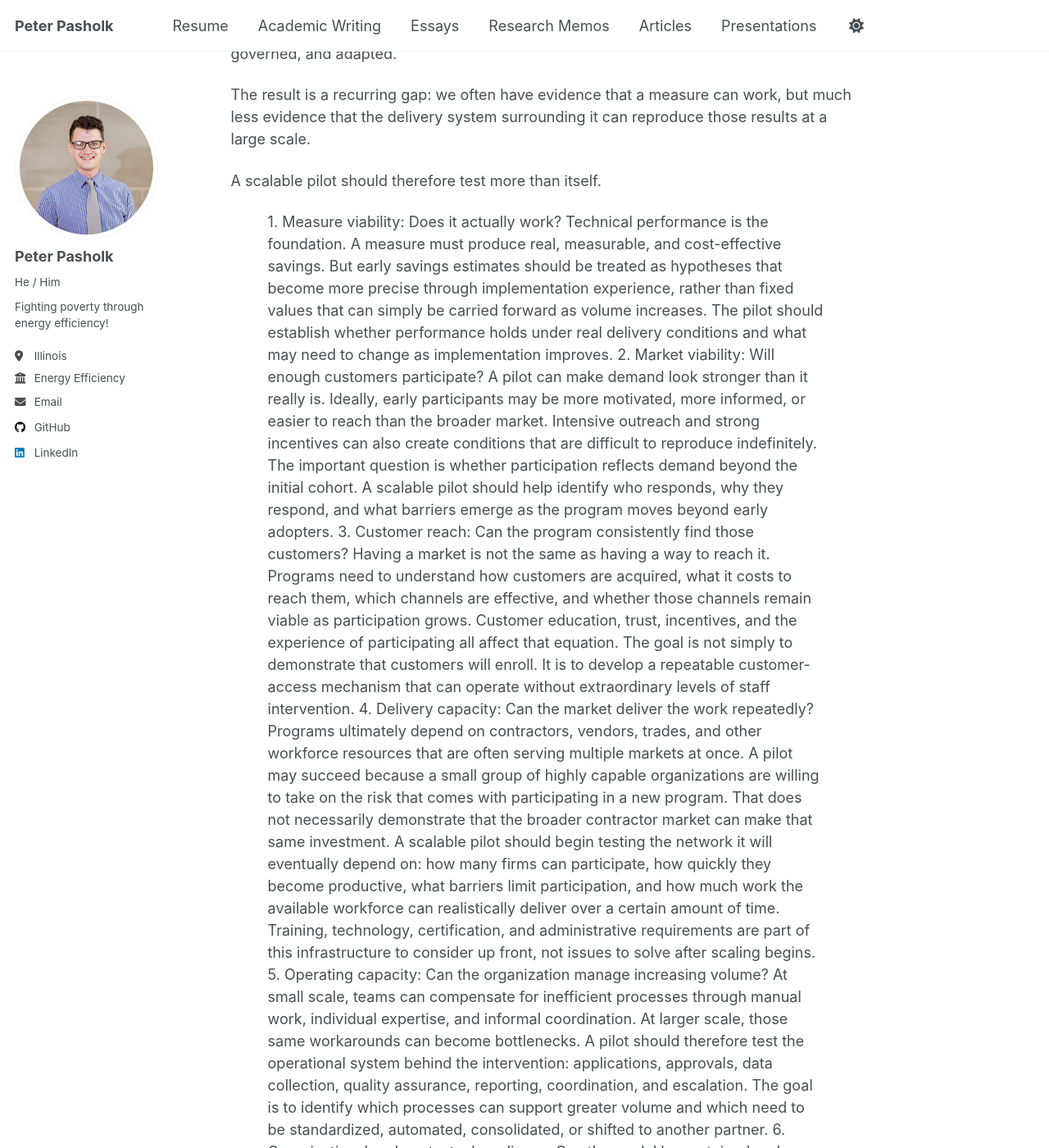
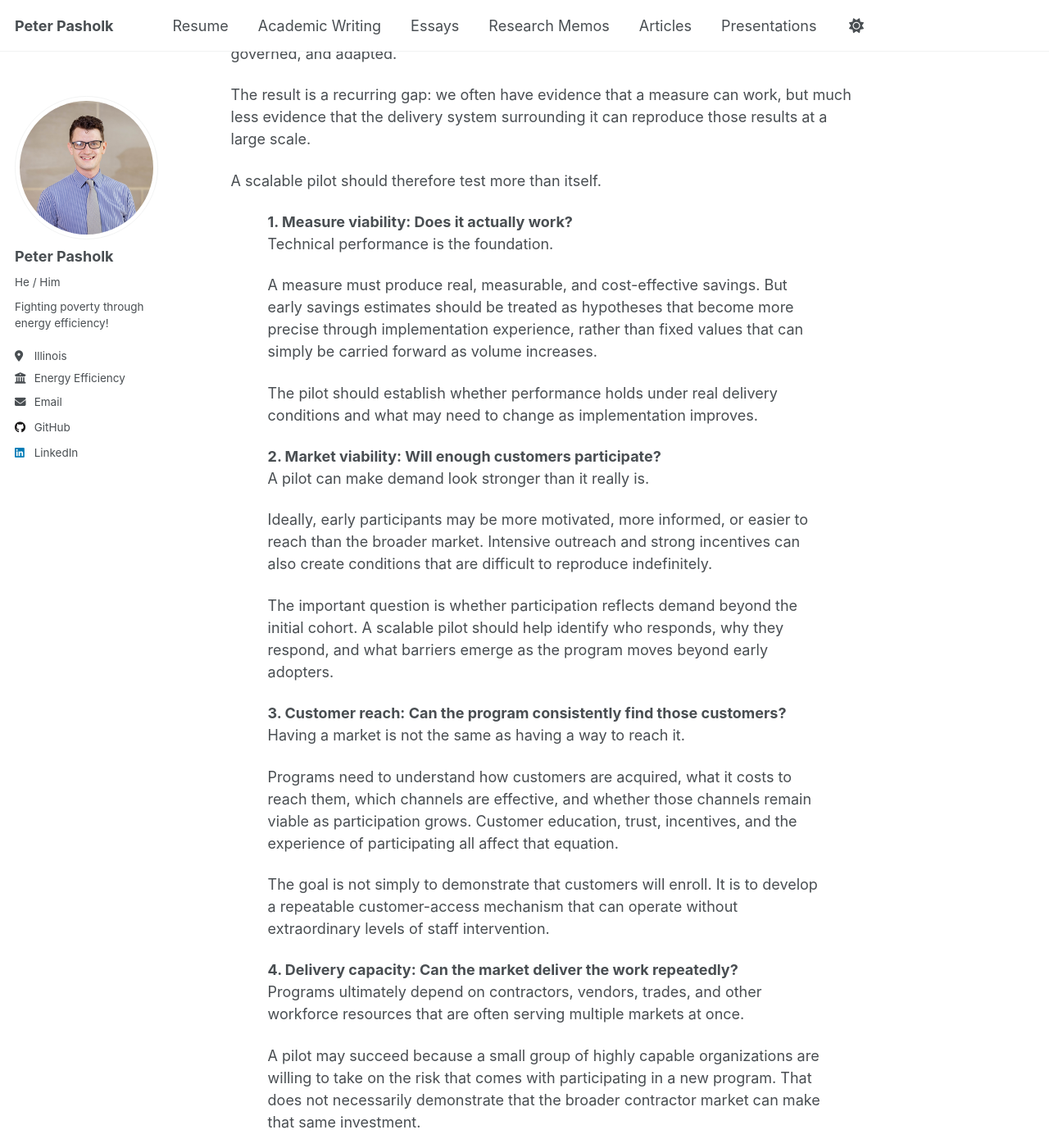
Before and after one commit to ppasholk/ppasholk.github.io, a Jekyll site: the page built from _teaching/pilot-to-portfolio.md, in a window 1280 px wide and 1400 px high, scrolled down 2153 px. Shown: the whole window at 82% size. Built offline with Jekyll 4.4.1, drawn with Linux system fonts in a browser that asks for light colours; a script that is not in the unit is left out; some of the changed text lies outside the part shown.

Commit message:
Format and enhance content in pilot-to-portfolio.md

```diff
--- a/_teaching/pilot-to-portfolio.md
+++ b/_teaching/pilot-to-portfolio.md
@@ -113,96 +113,96 @@ it can reproduce those results at a large scale.
 
 A scalable pilot should therefore test more than itself.
 <div class="list-framework">
-1. Measure viability: Does it actually work?
+<strong>1. Measure viability: Does it actually work?</strong>
 
-Technical performance is the foundation.
+<p>Technical performance is the foundation.</p>
 
-A measure must produce real, measurable, and cost-effective
+<p>A measure must produce real, measurable, and cost-effective
 savings. But early savings estimates should be treated as hypotheses that
 become more precise through implementation experience, rather than fixed values
-that can simply be carried forward as volume increases.
+that can simply be carried forward as volume increases.</p>
 
-The pilot should establish whether performance holds under
+<p>The pilot should establish whether performance holds under
 real delivery conditions and what may need to change as implementation
-improves.
+improves.</p>
 
-2. Market viability: Will enough customers participate?
+<strong>2. Market viability: Will enough customers participate?</strong>
 
-A pilot can make demand look stronger than it really is.
+<p>A pilot can make demand look stronger than it really is.</p>
 
-Ideally, early participants may be more motivated, more
+<p>Ideally, early participants may be more motivated, more
 informed, or easier to reach than the broader market. Intensive outreach and
 strong incentives can also create conditions that are difficult to reproduce
-indefinitely.
+indefinitely.</p>
 
-The important question is whether participation reflects
+<p>The important question is whether participation reflects
 demand beyond the initial cohort. A scalable pilot should help identify who
 responds, why they respond, and what barriers emerge as the program moves
-beyond early adopters.
+beyond early adopters.</p>
 
-3. Customer reach: Can the program consistently find those
-customers?
+<strong>3. Customer reach: Can the program consistently find those
+customers?</strong>
 
-Having a market is not the same as having a way to reach it.
+<p>Having a market is not the same as having a way to reach it.</p>
 
-Programs need to understand how customers are acquired, what
+<p>Programs need to understand how customers are acquired, what
 it costs to reach them, which channels are effective, and whether those
 channels remain viable as participation grows. Customer education, trust,
-incentives, and the experience of participating all affect that equation.
+incentives, and the experience of participating all affect that equation.</p>
 
-The goal is not simply to demonstrate that customers will
+<p>The goal is not simply to demonstrate that customers will
 enroll. It is to develop a repeatable customer-access mechanism that can
-operate without extraordinary levels of staff intervention.
+operate without extraordinary levels of staff intervention.</p>
 
-4. Delivery capacity: Can the market deliver the work
-repeatedly?
+<strong>4. Delivery capacity: Can the market deliver the work
+repeatedly?</strong>
 
-Programs ultimately depend on contractors, vendors, trades,
-and other workforce resources that are often serving multiple markets at once.
+<p>Programs ultimately depend on contractors, vendors, trades,
+and other workforce resources that are often serving multiple markets at once.</p>
 
-A pilot may succeed because a small group of highly capable organizations
+<p>A pilot may succeed because a small group of highly capable organizations
 are willing to take on the risk that comes with participating in a new program.
 That does not necessarily demonstrate that the broader contractor market can
-make that same investment.
+make that same investment.</p>
 
-A scalable pilot should begin testing the network it will
+<p>A scalable pilot should begin testing the network it will
 eventually depend on: how many firms can participate, how quickly they become
 productive, what barriers limit participation, and how much work the available
-workforce can realistically deliver over a certain amount of time.
+workforce can realistically deliver over a certain amount of time.</p>
 
-Training, technology, certification, and administrative
+<p>Training, technology, certification, and administrative
 requirements are part of this infrastructure to consider up front, not issues
-to solve after scaling begins.
+to solve after scaling begins.</p>
 
-5. Operating capacity: Can the organization manage
-increasing volume?
+<strong>5. Operating capacity: Can the organization manage
+increasing volume?</strong>
 
-At small scale, teams can compensate for inefficient
-processes through manual work, individual expertise, and informal coordination.
+<p>At small scale, teams can compensate for inefficient
+processes through manual work, individual expertise, and informal coordination.</p>
 
-At larger scale, those same workarounds can become
-bottlenecks.
+<p>At larger scale, those same workarounds can become
+bottlenecks.</p>
 
-A pilot should therefore test the operational system behind
+<p>A pilot should therefore test the operational system behind
 the intervention: applications, approvals, data collection, quality assurance,
 reporting, coordination, and escalation. The goal is to identify which processes
 can support greater volume and which need to be standardized, automated,
-consolidated, or shifted to another partner.
+consolidated, or shifted to another partner.</p>
 
-6. Organizational and contextual readiness: Can the model be
-sustained and adapted?
+<strong>6. Organizational and contextual readiness: Can the model be
+sustained and adapted?</strong>
 
-Scale is rarely a simple matter of copying a successful
-pilot into a larger geography.
+<p>Scale is rarely a simple matter of copying a successful
+pilot into a larger geography.</p>
 
-Programs operate within different funding structures,
+<p>Programs operate within different funding structures,
 organizational arrangements, regulatory environments, markets, and workforce
-conditions. What works in one context may require adaptation in another.
+conditions. What works in one context may require adaptation in another.</p>
 
-The pilot should therefore clarify what is transferable,
+<p>The pilot should therefore clarify what is transferable,
 what is context-dependent, and what institutional capacity is required to
 support expansion, including: governance, funding, program management, market
-knowledge, and workforce development.
+knowledge, and workforce development.</p>
 </div>
 
 Taken together, these six conditions shift the question from
```
